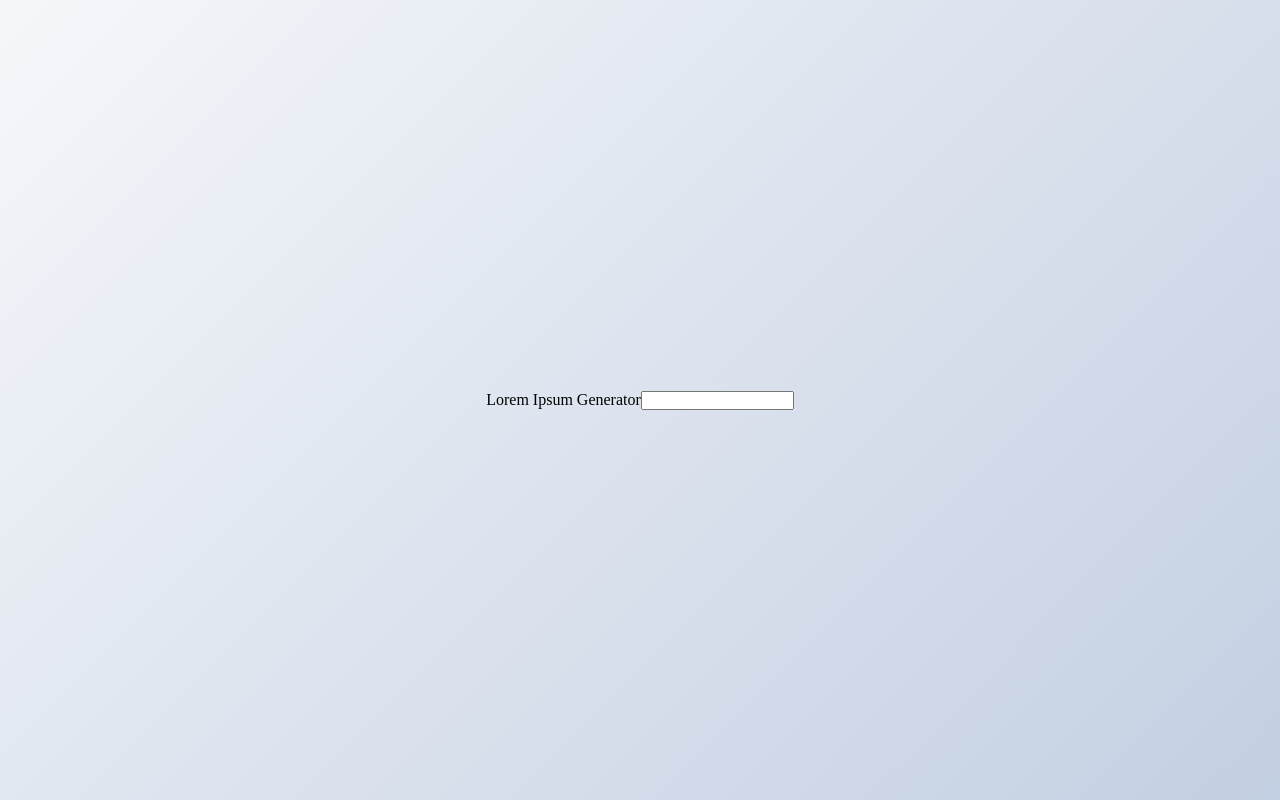
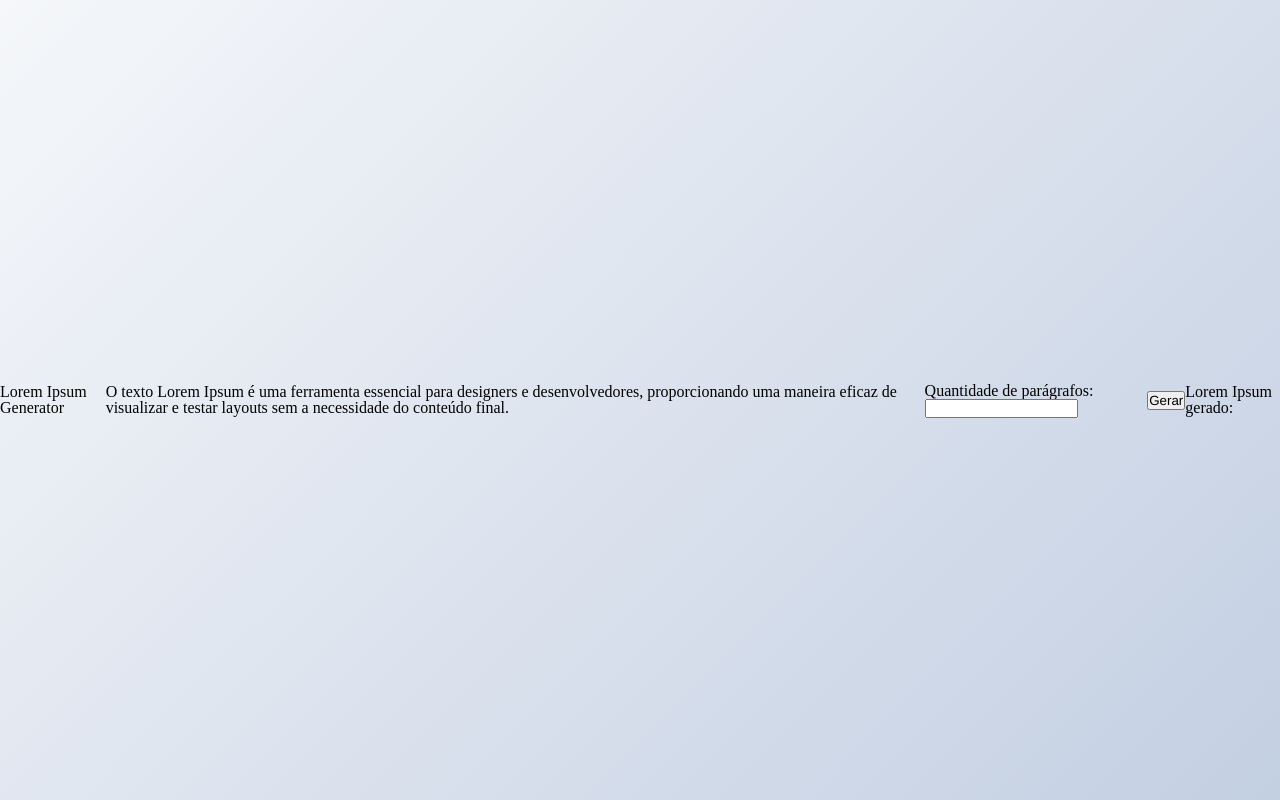
Before and after one commit to DenisScar/app-ideas-collection, a plain HTML site: page 1-beginner_projects/loremIpsumGenerator/index.html in a window 1280 px wide. Drawn offline with Linux system fonts and the light colour scheme; files that its build step writes are made by us from their sources; a script that the page names is missing; a web font is replaced by a local one.

Commit message:
Update index.html

```diff
--- a/1-beginner_projects/loremIpsumGenerator/index.html
+++ b/1-beginner_projects/loremIpsumGenerator/index.html
@@ -6,13 +6,37 @@
 
     <link rel="stylesheet" href="./css/reset.css">
     <link rel="stylesheet" href="./css/styles.css">
+
+    <link rel="preconnect" href="https://fonts.googleapis.com">
+    <link rel="preconnect" href="https://fonts.gstatic.com" crossorigin>
+    <link href="https://fonts.googleapis.com/css2?family=Playfair+Display:ital,wght@0,400..900;1,400..900&display=swap" rel="stylesheet">
+
+    <script src="https://cdn.jsdelivr.net/npm/lorem-ipsum@2.0.8/dist/index.min.js" defer></script>
     <script src='./js/script.js' defer></script>
 
     <title>Lorem Ipsum Generator</title>
 </head>
 <body>
-    <h1>Lorem Ipsum Generator</h1>
-    <input type="text">
-    <div class="result"></div>
+  <h1>Lorem Ipsum Generator</h1>
+
+  <p class="description">
+    O texto Lorem Ipsum é uma
+    ferramenta essencial para
+    designers e desenvolvedores,
+    proporcionando uma maneira
+    eficaz de visualizar e testar
+    layouts sem a necessidade do
+    conteúdo final.
+  </p>
+
+  <div class="input-container">
+    <label for="input-qty-parag">Quantidade de parágrafos:</label>
+    <input name="input-qty-parag" class="input-qty-parag" type="number">
+  </div>
+
+  <button class="gen-btn">Gerar</button>
+
+  <p>Lorem Ipsum gerado:</p>
+  <div class="result-container"></div>
 </body>
 </html>
```
